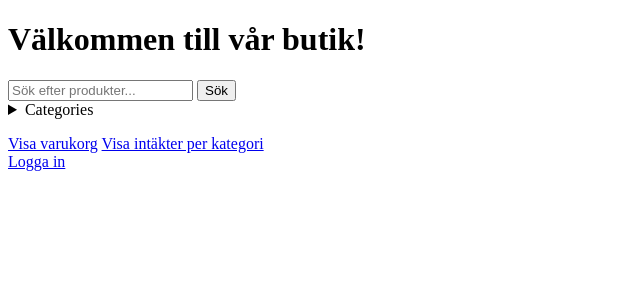
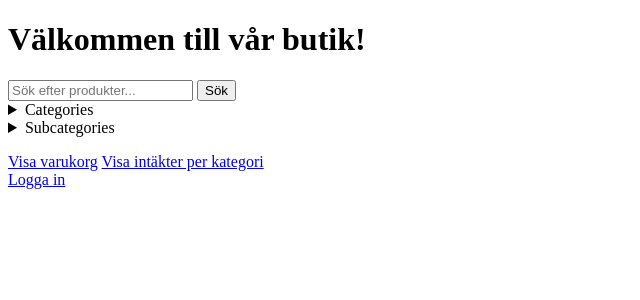
Before and after one commit to Vixen-School/Project-Systembolaget, a Flask app: page / in a window 1280 px wide. Shown: the top 300 px of the page, without its empty margins (0-640 px from the left). Run offline with Flask 3, Linux system fonts and the light colour scheme; data comes from the database, SQL or seed files in the repository; data that the repository does not hold is empty.

Commit message:
Added subcategory

```diff
--- a/Project/project_flask/app.py
+++ b/Project/project_flask/app.py
@@ -23,9 +23,15 @@ def index():
     ##conn = get_db_connection()
     conn = connectToDatabase()
     cursor = conn.cursor(dictionary=True)
+
     cursor.execute("""select distinct category.name from category;""")
     categories = cursor.fetchall()
     cursor.nextset()
+
+    cursor.execute("""select distinct subcategory.name from subcategory;""")
+    subcategories = cursor.fetchall()
+    cursor.nextset()
+
     if search:
         cursor.execute("""
             SELECT p.product_id, p.name, p.price, c.name AS category
@@ -42,7 +48,7 @@ def index():
     products = cursor.fetchall()
     cursor.close()
     conn.close()
-    return render_template("index.html", products=products, search=search, categories=categories)
+    return render_template("index.html", products=products, search=search, categories=categories, subcategories=subcategories)
 
 # Lägg till produkt i varukorg
 @app.route("/add_order", methods=["POST"])
--- a/Project/project_flask/templates/index.html
+++ b/Project/project_flask/templates/index.html
@@ -17,6 +17,16 @@
     </form>
     {% endfor %}
     </details>
+
+        <details>
+    <summary>Subcategories</summary>
+    {% for subcategory in subcategories %}
+    <form action="/" method="GET">
+        <button type="submit" name="q" value={{ subcategory.name }}>{{ subcategory.name }}</button>
+    </form>
+    {% endfor %}
+    </details>
+
     <ul>
         {% for product in products %}
         <li>
```
